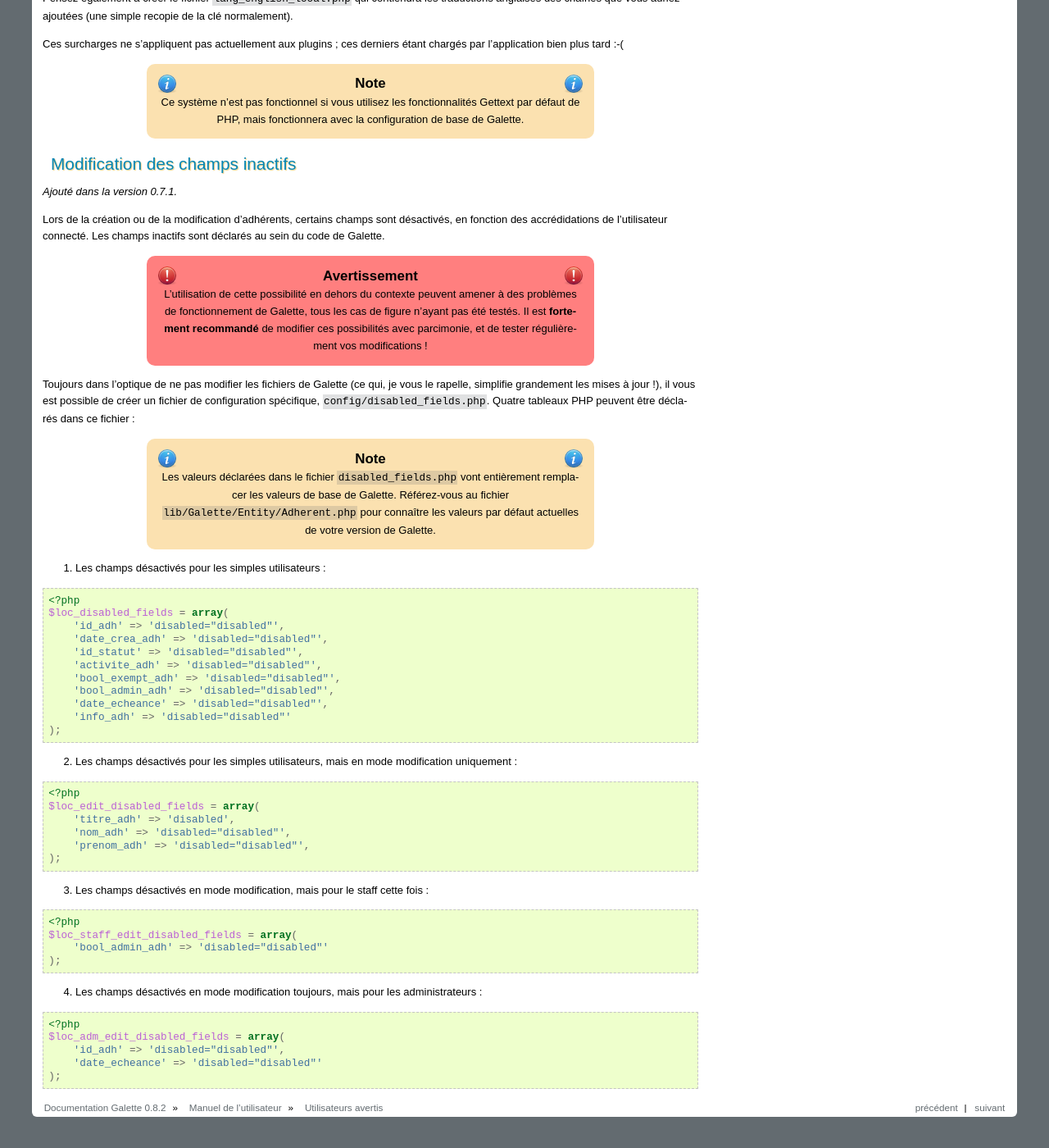
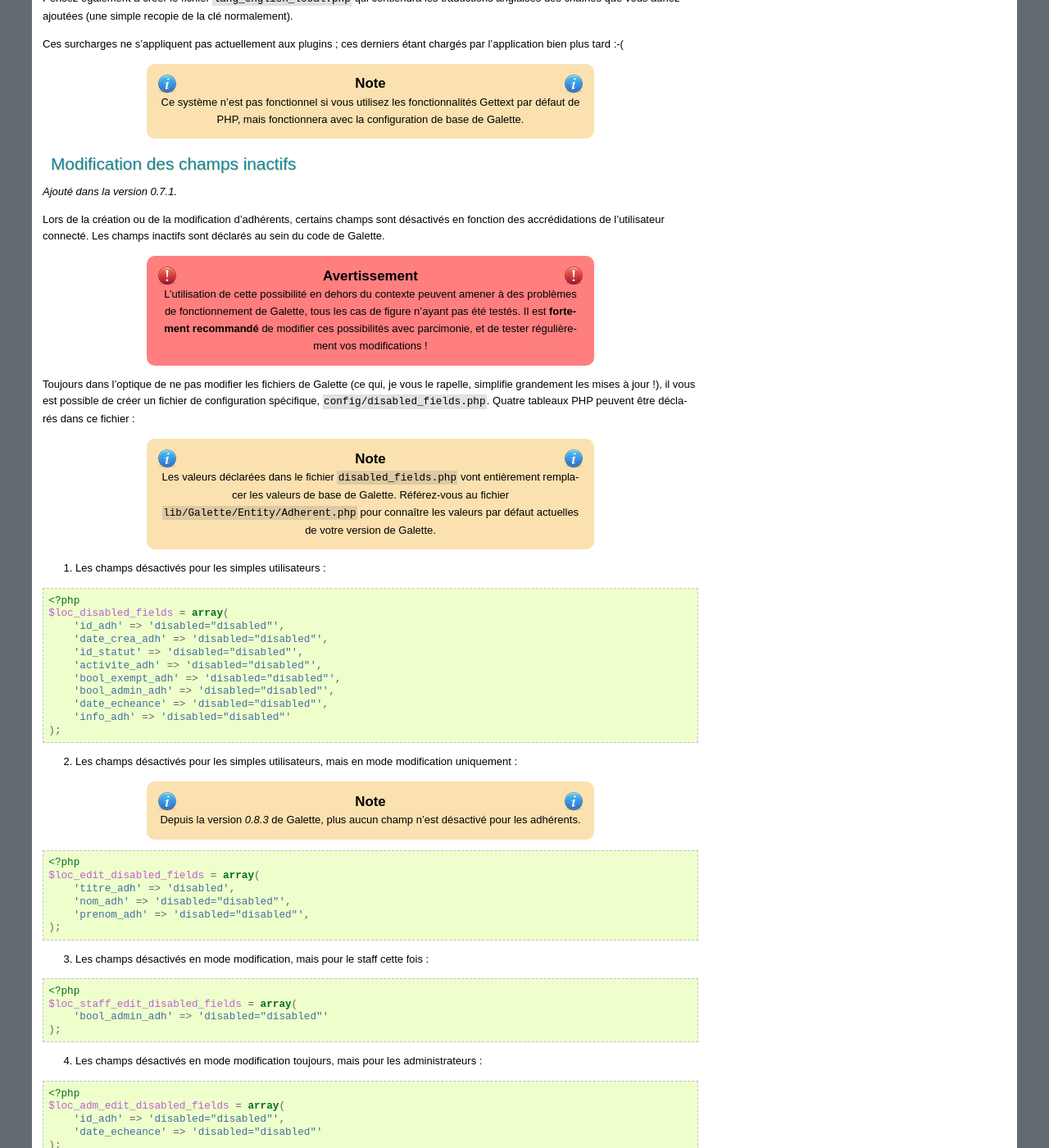
Before and after one commit to galette/galettedoc, a Sphinx documentation site: the page built from source/usermanual/avancee.rst, in a window 1280 px wide and 1400 px high, scrolled down 1231 px. Shown: the whole window at 82% size. Built offline with Sphinx 7.4.7, drawn with Linux system fonts in a browser that asks for light colours.

Commit message:
Un mot sur les champs désactivés

```diff
--- a/source/usermanual/avancee.rst
+++ b/source/usermanual/avancee.rst
@@ -51,7 +51,7 @@ Modification des champs inactifs
 
 .. versionadded:: 0.7.1
 
-Lors de la création ou de la modification d'adhérents, certains champs sont désactivés, en fonction des accrédidations de l'utilisateur connecté. Les champs inactifs sont déclarés au sein du code de Galette.
+Lors de la création ou de la modification d'adhérents, certains champs sont désactivés en fonction des accrédidations de l'utilisateur connecté. Les champs inactifs sont déclarés au sein du code de Galette.
 
 .. warning:: L'utilisation de cette possibilité en dehors du contexte peuvent amener à des problèmes de fonctionnement de Galette, tous les cas de figure n'ayant pas été testés. Il est **fortement recommandé** de modifier ces possibilités avec parcimonie, et de tester régulièrement vos modifications !
 
@@ -76,6 +76,10 @@ Toujours dans l'optique de ne pas modifier les fichiers de Galette (ce qui, je v
     );
 
 2. Les champs désactivés pour les simples utilisateurs, mais en mode modification uniquement :
+
+.. note::
+
+   Depuis la version `0.8.3` de Galette, plus aucun champ n'est désactivé pour les adhérents.
 
 .. code-block:: php
 
```
